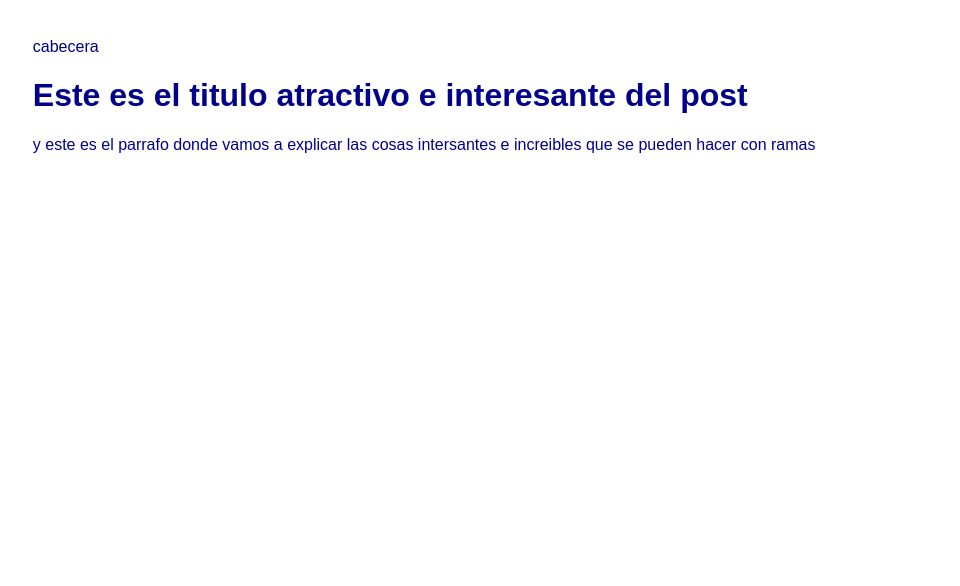
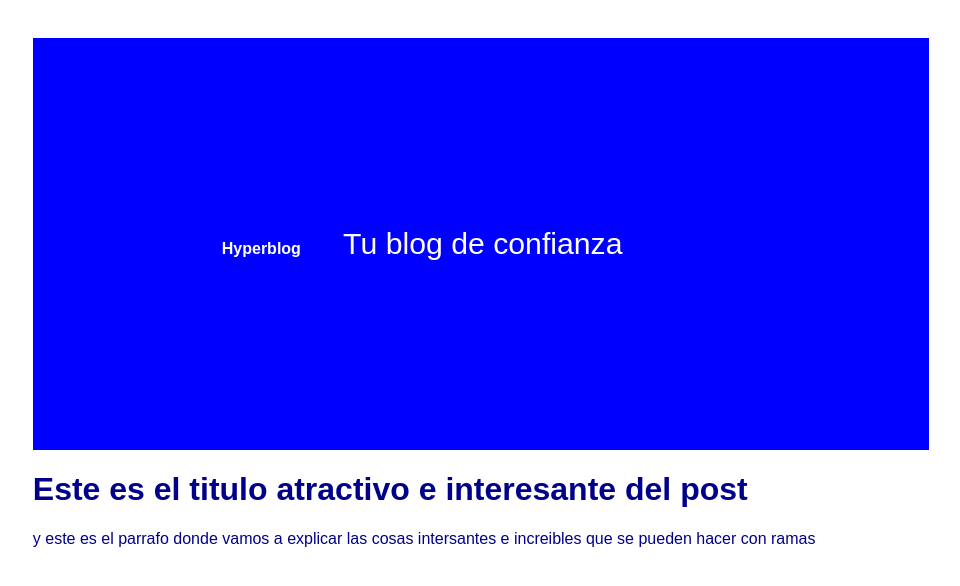
Before and after one commit to suttilakha/blogtest, a plain HTML site: page index.html in a window 1280 px wide. Shown: the whole page, without its empty margins (5-965 px from the left). Drawn offline with Linux system fonts and the light colour scheme.

Commit message:
finalizada el diseño con cabecera azul

```diff
--- a/css/estilos.css
+++ b/css/estilos.css
@@ -7,7 +7,22 @@ body
    padding: 0;
 
 }
+#cabecera
+{
+    background: blue;
+    box-shadow: 0px 2px 20px rgba(0,0,0,0,0.5);
+    color: white;
+    font-weight: bold;
+    margin: 0;
+    padding: 5cm;
+}
 
+#cabecera #tagline
+{
+    padding: 0 0 0 1cm;
+    font-weight: normal;
+    font-size: 0.8cm;
+}
 #container
 {
     width: 70%;
--- a/index.html
+++ b/index.html
@@ -6,7 +6,8 @@
   <body>
     <div id = "container">
         <div id = "cabecera">
-            cabecera
+            Hyperblog
+            <span id="tagline"> Tu blog de confianza</span>
         </div>
         <div id = "post">
             <h1>Este es el titulo atractivo e interesante del  post</h1>
```
